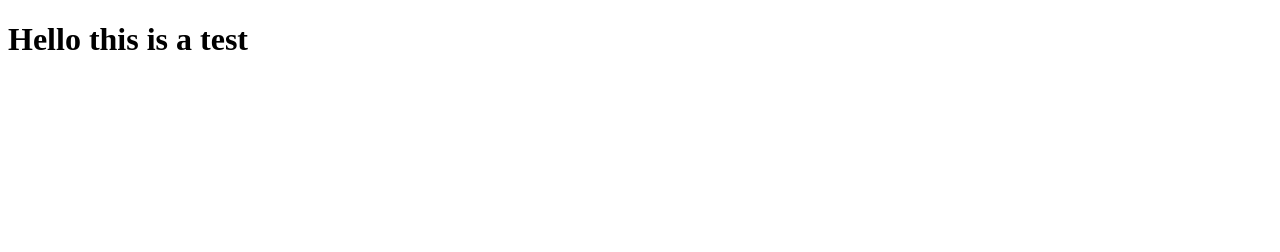
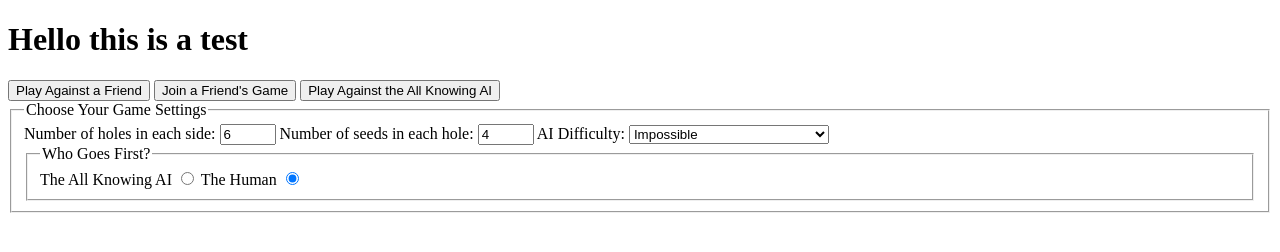
Before and after one commit to DoStini/feup-ltw-proj, a plain HTML site: page client/index.html in a window 1280 px wide. Drawn offline with Linux system fonts and the light colour scheme.

Commit message:
add: config

```diff
--- a/client/index.html
+++ b/client/index.html
@@ -16,5 +16,42 @@
 </head>
 <body>
     <h1>Hello this is a test</h1>
+
+    <!--Config Area-->
+    <section id="init-menu">
+        <form>
+            <button value="start-server">Play Against a Friend</button>
+            <button value="join-server">Join a Friend's Game</button>
+            <button value="play-alone">Play Against the All Knowing AI</button>
+        </form>
+    </section>
+    <section id="config">
+        <form>
+            <fieldset>
+                <legend>Choose Your Game Settings</legend>
+                <label for="holes">Number of holes in each side:</label>
+                <input type="number" id="holes" name="holes" value="6" min="1" max="10" step="1">
+
+                <label for="seeds">Number of seeds in each hole:</label>
+                <input type="number" id="seeds" name="seeds" value="4" min="1" max="12" step="1">
+
+                <label for="ai_difficulty">AI Difficulty:</label>
+                <select name="ai_difficulty" id="ai_difficulty">
+                    <option value="easy">Lets You Win</option>
+                    <option value="hard">Loses on Purpose Sometimes</option>
+                    <option value="impossible" selected>Impossible</option>
+                </select>
+
+                <fieldset>
+                    <legend>Who Goes First?</legend>
+                    <label for="ai-order-ai">The All Knowing AI</label>
+                    <input type="radio" name="ai-order" id="ai-order-ai" value="ai-first">
+
+                    <label for="ai-order-ai">The Human</label>
+                    <input type="radio" name="ai-order" id="ai-order-human" value="human-first" checked>
+                </fieldset>
+            </fieldset>
+        </form>
+    </section>
 </body>
 </html>
```
